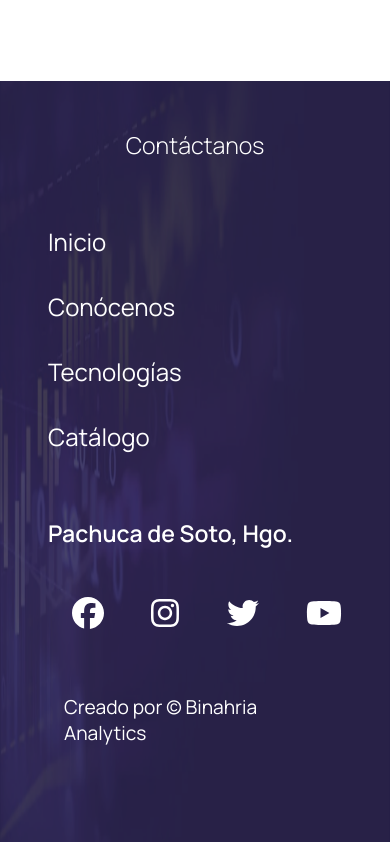
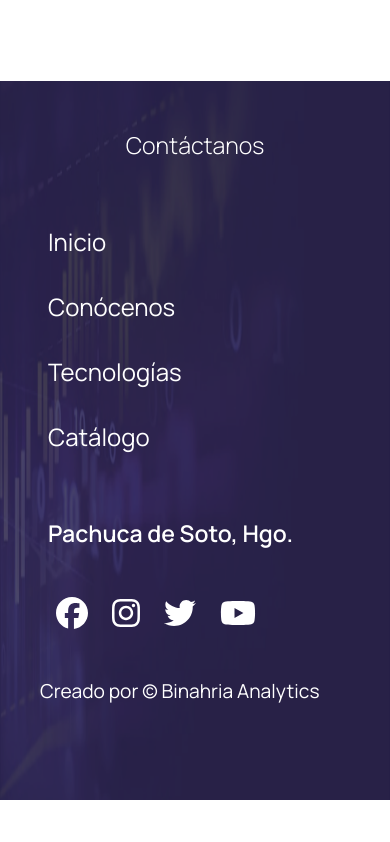
Before and after one commit to ForeverMikk/binahria-page, a React (Create React App) app: page / in a window 390 px wide. Shown: the part 4703-5545 px from the top of the page. After the commit the page ends 5503 px from the top, so only its background shows below. Built offline with nearby package versions, Linux system fonts and the light colour scheme.

Commit message:
fix styles in footer

```diff
--- a/src/components/Footer/Footer.css
+++ b/src/components/Footer/Footer.css
@@ -112,8 +112,25 @@
         padding: 1rem 4rem;
         padding-bottom: 6rem;
     }
+}
 
 
+@media screen and (max-width: 640px) {
+    #footer .socials{
+        display: flex;
+        justify-content: flex-start;
+        margin-left: 1rem;
+    }
 
+    #footer .socials li{
+        margin-right: 1.5rem;
+        /* margin-bottom: 2rem; */
+    }
 
+    #footer .copy{
+        font-size: 1.2rem;
+        margin-left: 2.5rem;
+        padding: 0;
+        padding-bottom: 6rem;
+    }
 }
```
